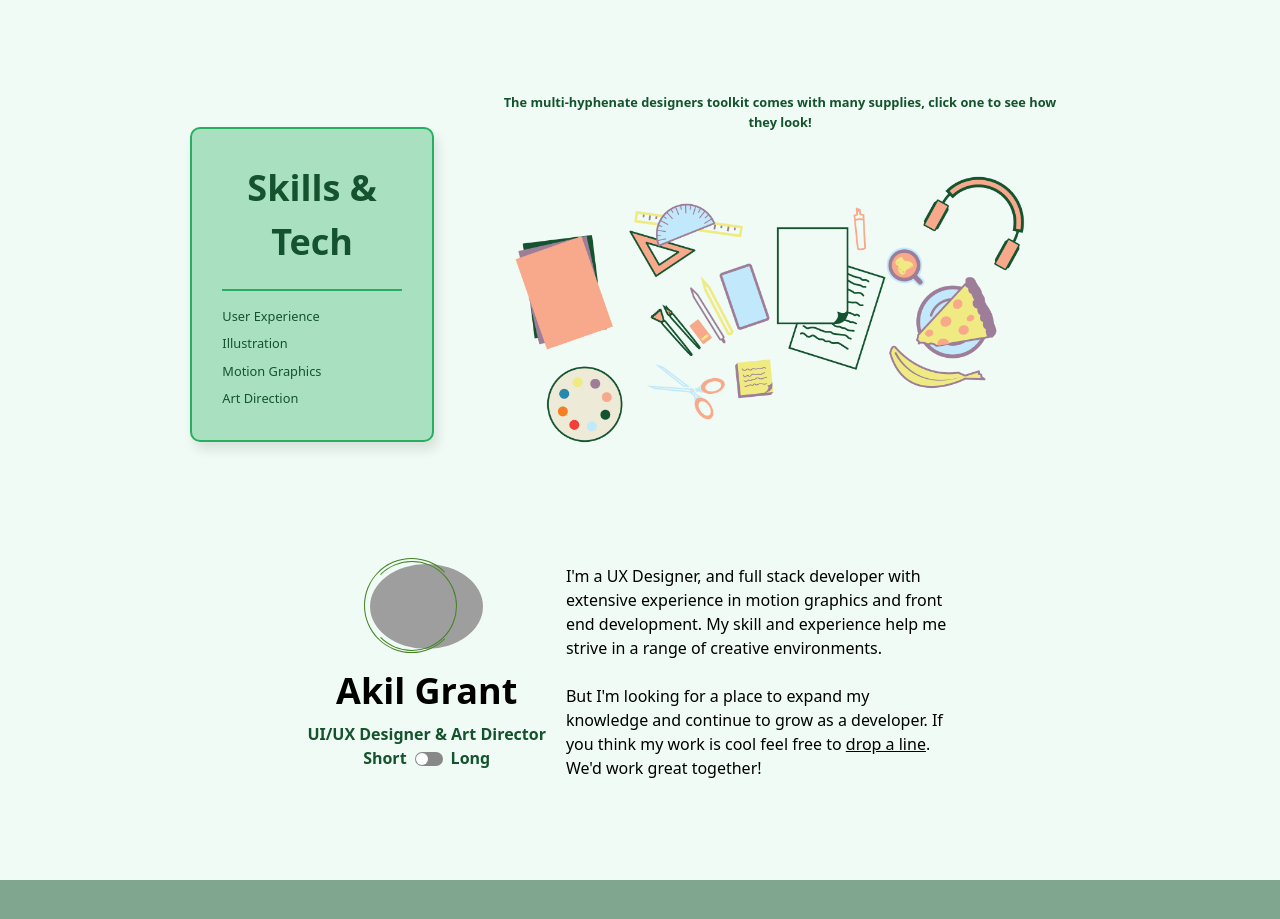
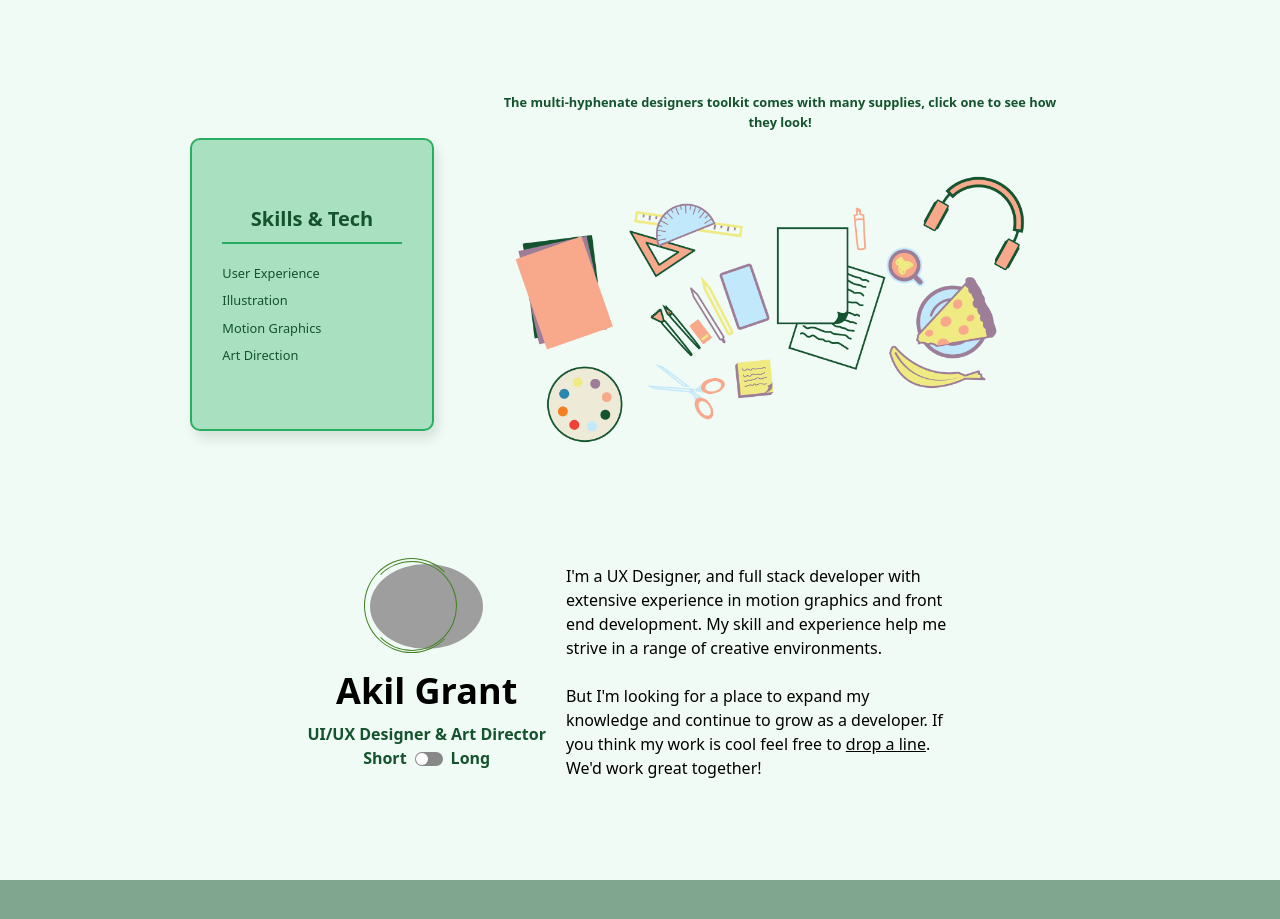
Before and after one commit to akilgrant93/akilgrant.com, a React (Create React App) app: page / in a window 1280 px wide. Shown: the part 1260-2179 px from the top of the page. Built offline with nearby package versions, Linux system fonts and the light colour scheme; grey boxes are pictures that could not be loaded.

Commit message:
skills tab changes

```diff
--- a/src/components/Skills.js
+++ b/src/components/Skills.js
@@ -24,13 +24,12 @@ export default function Skills() {
     <section id="" className='pt-24'>
       <div className="container mt-24 mx-auto">
         <div className="flex flex-col sm:flex-row items-center lg:w-4/5 sm:mx-auto justify-evenly sm:mb-2 -mx-2">
-        <div className="list py-8 w-8/12 md:w-1/4">
-		<div className="head mb-2">
-			<div className="align-center text-center pb-5 text-forest-green text-base lg:text-xl font-bold
-
+        <div className="list py-16 w-8/12 md:w-1/4">
+		<div className="head">
+			<div className="align-center text-center pb-2 text-forest-green text-base lg:text-lg font-bold
 			">Skills & Tech</div>
 		</div>
-		<ul className='flex text-forest-green justify-center text-sm flex-wrap'>
+		<ul className='flex text-forest-green justify-center text-sm flex-wrap mt-3'>
 			{skillsArr.map((skill, index) => {
 				return (
 					<div key={index} className='w-1/2 sm:w-9/12 flex pt-2 items-center text-center sm:text-left'>
```
